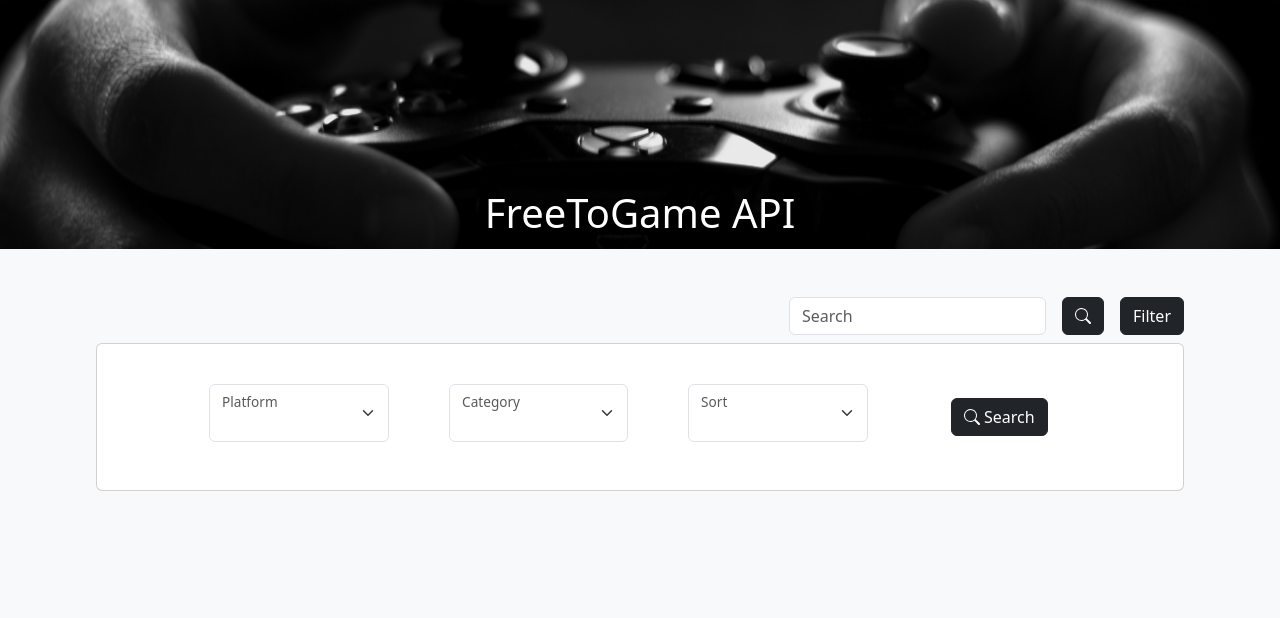
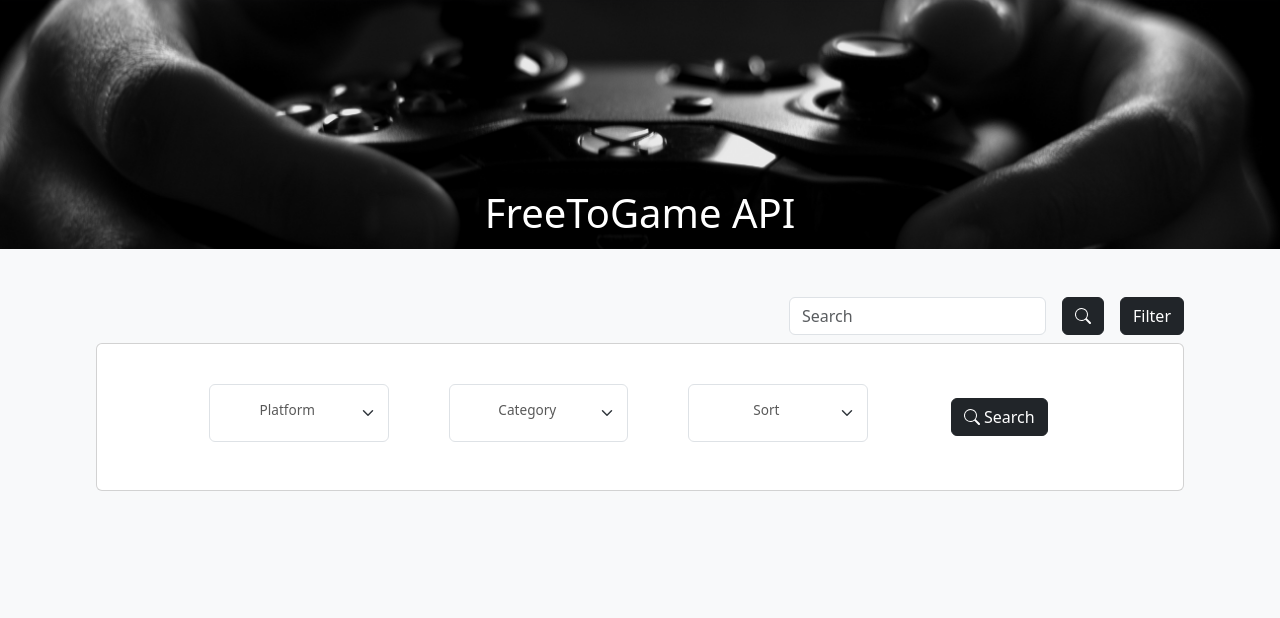
Before and after one commit to leonhardc/freetogameapi-django, a Django app: template consumer/templates/index.html in a window 1280 px wide, after a click on "Filter". Shown: the part 73-691 px from the top of the page. Run offline with Django 4.2, Linux system fonts and the light colour scheme; the template is opened without the code that fills it, so the values that code supplies are empty; some libraries are stand-ins or nearby versions.

Commit message:
Ajuste na orientação dos labels dos filtros

```diff
--- a/consumer/templates/index.html
+++ b/consumer/templates/index.html
@@ -46,7 +46,7 @@
                                     </option>
                                     <option value="pc" {% if request.GET.plataforma == "pc" %} selected {% endif %}>PC</option>
                                 </select>
-                                <label for="floatingSelect">Platform</label>
+                                <label for="floatingSelect" class="text-center mt-2">Platform</label>
                             </div>
                         </div>
                         <div class="col ps-5 mb-2">
@@ -86,7 +86,7 @@
                                     <option value="third-Person" {% if request.GET.categoria == "third-Person" %} selected {% endif %}>third-Person</option>
 
                                 </select>
-                                <label for="floatingSelect">Category</label>
+                                <label for="floatingSelect" class="text-center mt-2">Category</label>
                             </div>
                         </div>
                         <div class="col ps-5 mb-2">
@@ -104,7 +104,7 @@
                                     <option value="relevance" {% if request.GET.ordem == "relevance" %} selected {% endif %}>Relevance
                                     </option>
                                 </select>
-                                <label for="floatingSelect">Sort</label>
+                                <label for="floatingSelect" class="text-center mt-2">Sort</label>
                             </div>
 
                         </div>
```
